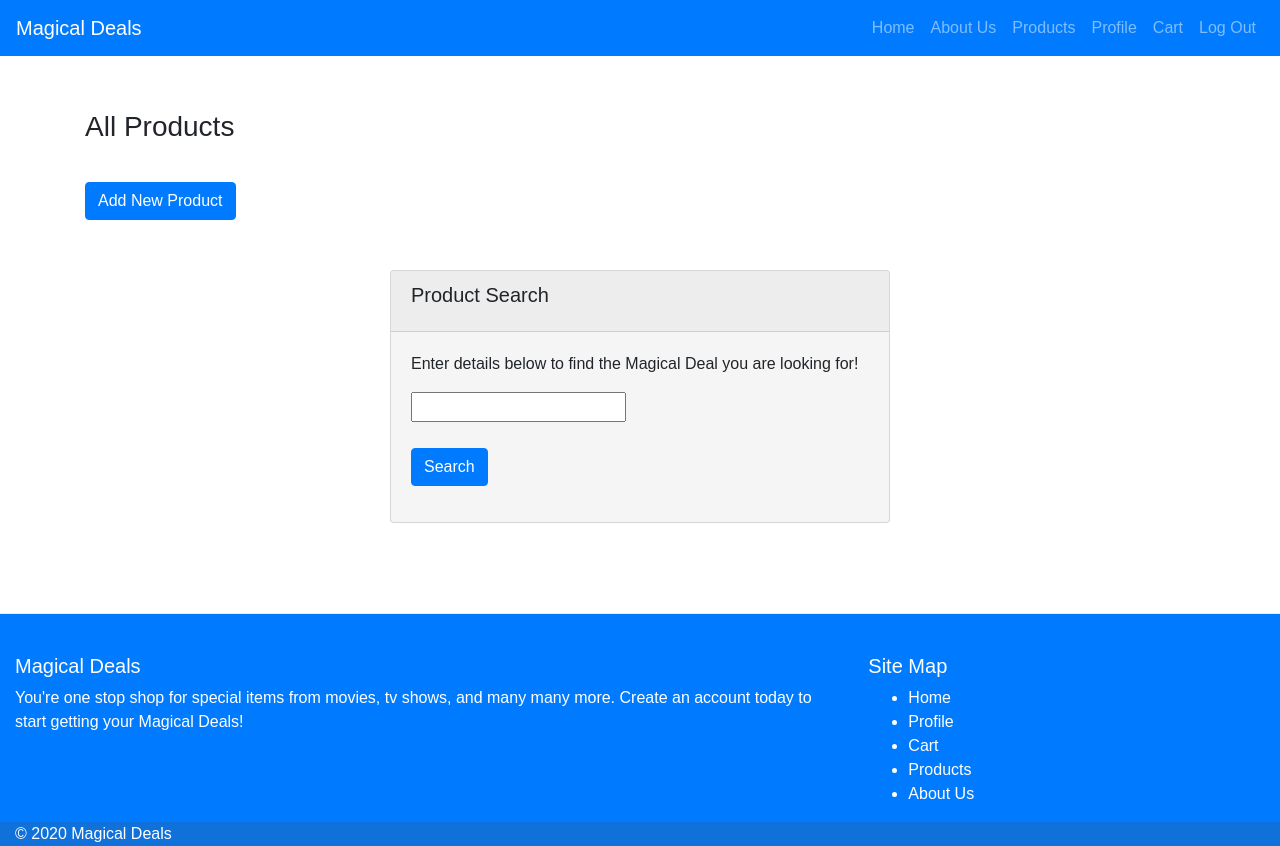
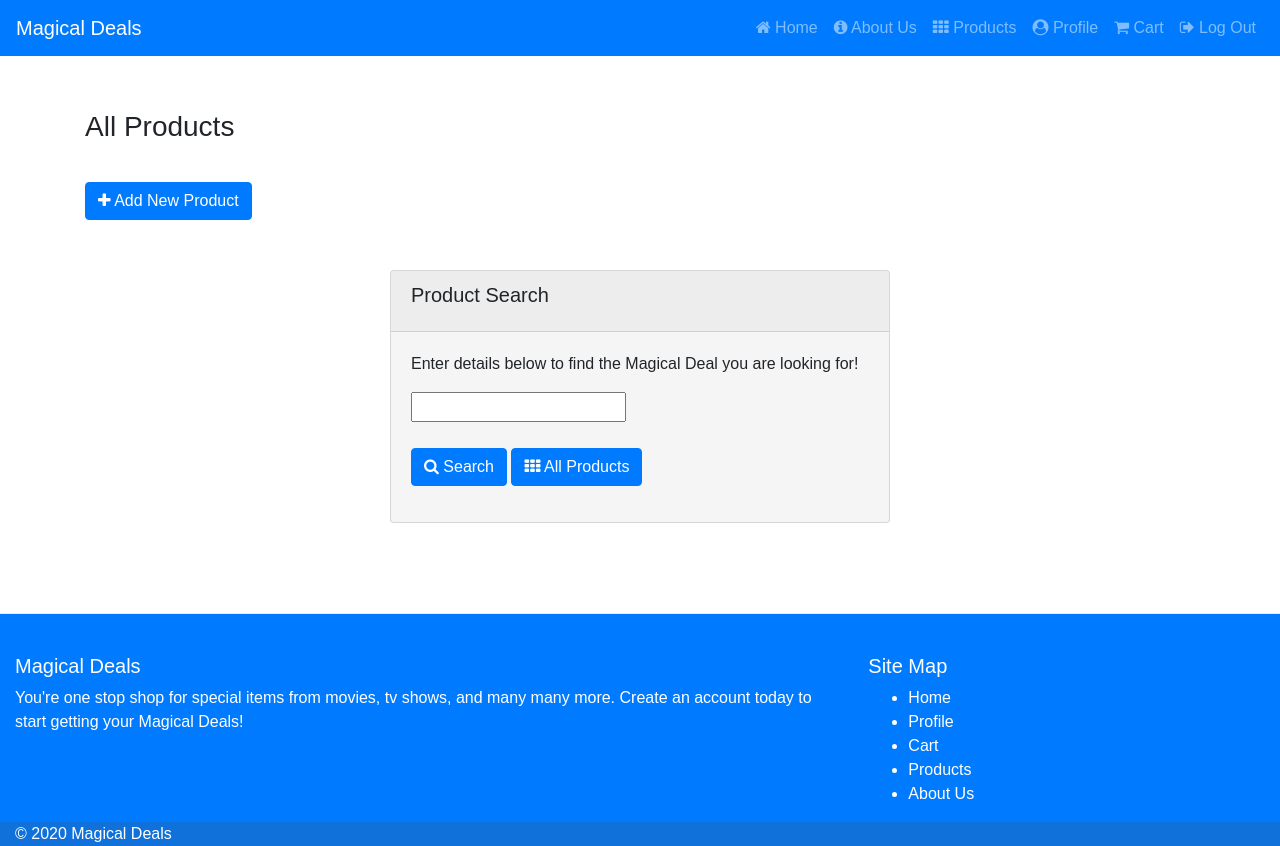
Before and after one commit to aidan-stritch/magical-deals, a Django app: page /products/ in a window 1280 px wide. Run offline with Django 3.2, Linux system fonts and the light colour scheme; the visitor is signed in with stand-in values (Sample User, id 1); data that the repository does not hold is empty; some libraries are stand-ins or nearby versions.

Commit message:
switched from glyphicons to font awesome icons

```diff
--- a/accounts/templates/edit_user.html
+++ b/accounts/templates/edit_user.html
@@ -19,10 +19,7 @@
     <p>{{ user_form | as_bootstrap }}</p>
     <p>{{ profile_form | as_bootstrap }}</p>
 
-    <button type="submit" class="btn btn-primary">
-      <span class="glyphicon glyphicon-ok" aria-hidden="true"></span> Update
-      Account
-    </button>
+    <button type="submit" class="btn btn-primary"><i class="fa fa-check" aria-hidden="true"></i> Update Account</button>
   </fieldset>
 </form>
 {% endblock %}
--- a/accounts/templates/login.html
+++ b/accounts/templates/login.html
@@ -13,7 +13,7 @@
   <fieldset class="form-group">
     {% csrf_token %} {{ user_form | as_bootstrap }}
 
-    <p><button type="submit" class="btn btn-primary">Log in</button></p>
+    <p><button type="submit" class="btn btn-primary"><i class="fa fa-sign-in" aria-hidden="true"></i> Log in</button></p>
     <p><a href="{% url 'password_reset' %}">Forgot password</a></p>
     <p>
       Dont have an account yet? <a href="{% url 'register' %}">Sign Up Now</a>
--- a/accounts/templates/profile.html
+++ b/accounts/templates/profile.html
@@ -68,7 +68,7 @@
     {% else %}
     <p class="important">Please fill out your profile information</p>
     {% endif %}
-    <p><a href="{% url 'edit_user' %}" class="btn btn-primary"><span class="glyphicon glyphicon-wrench" aria-hidden="true"></span> Edit Profile</a></p>
+    <p><a href="{% url 'edit_user' %}" class="btn btn-primary"><i class="fa fa-wrench" aria-hidden="true"></i> Edit Profile</a></p>
     </div>
 	</div>
     </div>
--- a/accounts/templates/sign-up.html
+++ b/accounts/templates/sign-up.html
@@ -24,7 +24,7 @@
 	<fieldset class="form-group">
 		{% csrf_token %}
 		{{  user_form | as_bootstrap }}
-		<p><button type="submit" class="btn btn-primary">Create account</button></p>
+		<p><button type="submit" class="btn btn-primary"><i class="fa fa-user-plus" aria-hidden="true"></i> Create account</button></p>
         <p>Already got an account? <a href="{% url 'login' %}">Sign In</a></p>
 	</fieldset>
 </form>
--- a/home/templates/about.html
+++ b/home/templates/about.html
@@ -23,12 +23,12 @@
     {% if user.is_authenticated %}
     <p>
         <h5>Sign in to go to your profile and start getting more Magical Deals</h5>
-        <a href="{% url 'login' %}" class="btn btn-primary"><span class="glyphicon glyphicon-log-in" aria-hidden="true"></span> Sign In</a>
+        <a href="{% url 'login' %}" class="btn btn-primary"><i class="fa fa-sign-in" aria-hidden="true"></i> Sign In</a>
     </p>
     {% else %}
     <p>
         <h5>Sign up today to start getting YOUR Magical Deals</h5>
-        <a href="{% url 'register' %}" class="btn btn-primary"><span class="glyphicon glyphicon-plus" aria-hidden="true"></span> Sign Up</a>
+        <a href="{% url 'register' %}" class="btn btn-primary"><i class="fa fa-plus" aria-hidden="true"></i> Sign Up</a>
     </p>
     {% endif %}
 
--- a/products/templates/add_product.html
+++ b/products/templates/add_product.html
@@ -18,10 +18,7 @@
 <form method="post" action="{% url 'add_product' %}" class="addProductForm" enctype="multipart/form-data">
 	<fieldset class="form-group">
 		{% csrf_token %} {{ add_form | as_bootstrap }}
-		<button type="submit" class="btn btn-primary"><span
-                    class="glyphicon glyphicon-plus"
-                    aria-hidden="true"
-                  ></span> Create Product</button>
+		<button type="submit" class="btn btn-primary"><i class="fa fa-plus" aria-hidden="true"></i> Create Product</button>
 	</fieldset>
 </form>
 {% endblock %}
--- a/products/templates/edit_product.html
+++ b/products/templates/edit_product.html
@@ -16,9 +16,7 @@
   <fieldset class="form-group">
     {% csrf_token %} {{ edit_form | as_bootstrap }}
     <button type="submit" class="btn btn-primary">
-      <span class="glyphicon glyphicon-ok" aria-hidden="true"></span> Save
-      Changes
-    </button>
+      <i class="fa fa-check" aria-hidden="true"></i> Save Changes</button>
   </fieldset>
 </form>
 
--- a/products/templates/products.html
+++ b/products/templates/products.html
@@ -3,10 +3,7 @@
 <div class="row">
     <div class="col-12 header-title">
         <h3>All Products</h3>
-        <a href="{% url 'add_product' %}" class="btn btn-primary"
-        ><span class="glyphicon glyphicon-plus" aria-hidden="true"></span> Add
-        New Product</a
-        >
+        <a href="{% url 'add_product' %}" class="btn btn-primary"><i class="fa fa-plus" aria-hidden="true"></i> Add New Product</a>
     </div>
 </div>
 <div class="col-md-12 card search-card">
@@ -20,7 +17,10 @@
         <div class="display">
             <form action="{% url 'search' %}" method="get">
                 <p><input type="text" name="q" class="search-input" required /></p>
-                <p><button type="submit" class="btn btn-primary">Search</button></p>
+                <p>
+                    <button type="submit" class="btn btn-primary"><i class="fa fa-search" aria-hidden="true"></i> Search</button>
+                    <a href="{% url 'products' %}" class="btn btn-primary"><i class="fa fa-th" aria-hidden="true"></i> All Products</a>
+                </p>
             </form>
         </div>
     </div>
@@ -66,10 +66,7 @@
                 required
             />
             <span class="input-group-btn">
-                <button class="btn btn-success" type="submit">
-                <span class="glyphicon glyphicon-plus" aria-hidden="true"></span>
-                Add
-                </button>
+                <button class="btn btn-success" type="submit"><i class="fa fa-plus" aria-hidden="true"></i> Add</button>
             </span>
             </div>
         </form>
@@ -78,13 +75,7 @@
 
       <div class="more-info card-footer">
         <p>
-          <a href="{% url 'view_product' product.id %}" class="btn btn-primary"
-            ><span
-              class="glyphicon glyphicon-info-sign"
-              aria-hidden="true"
-            ></span>
-            More Details</a
-          >
+          <a href="{% url 'view_product' product.id %}" class="btn btn-primary"><i class="fa fa-info-circle" aria-hidden="true"></i> More Details</a>
         </p>
       </div>
     </div>
--- a/templates/base.html
+++ b/templates/base.html
@@ -36,73 +36,42 @@
           <ul class="navbar-nav ml-auto">
             <li class="nav-item">
               <a class="nav-link" href="/"
-                ><span
-                  class="glyphicon glyphicon-home"
-                  aria-hidden="true"
-                ></span>
+                ><i class="fa fa-home" aria-hidden="true"></i>
                 Home </a
               >
             </li>
             <li class="nav-item">
               <a class="nav-link" href="{% url 'about' %}"
-                ><span
-                  class="glyphicon glyphicon-info-sign"
-                  aria-hidden="true"
-                ></span>
-                About Us</a
-              >
+                ><i class="fa fa-info-circle" aria-hidden="true"></i> About Us</a>
             </li>
             {% if user.is_authenticated %}
             <li class="nav-item">
               <a class="nav-link" href="{% url 'products' %}"
-                ><span class="glyphicon glyphicon-th" aria-hidden="true"></span>
-                Products</a
+                ><i class="fa fa-th" aria-hidden="true"></i> Products</a
               >
             </li>
             <li class="nav-item">
               <a class="nav-link" href="{% url 'profile' %}"
-                ><span
-                  class="glyphicon glyphicon-user"
-                  aria-hidden="true"
-                ></span>
-                Profile</a
+                ><i class="fa fa-user-circle" aria-hidden="true"></i> Profile</a
               >
             </li>
             <li class="nav-item">
               <a class="nav-link" href="{% url 'view_cart' %}"
-                ><span
-                  class="glyphicon glyphicon-shopping-cart"
-                  aria-hidden="true"
-                ></span>
-                Cart {% if product_count > 0 %}
+                ><i class="fa fa-shopping-cart" aria-hidden="true"></i> Cart {% if product_count > 0 %}
                 <label class="badge badge-warning"> {{ product_count }}</label>
                 {% endif %}
               </a>
             </li>
             <li class="nav-item navbar-links">
               <a class="nav-link" href="{% url 'logout' %}"
-                ><span class="glyphicon glyphicon-log-out" aria-hidden="true"></span>
-                Log Out</a
-              >
+                ><i class="fa fa-sign-out" aria-hidden="true"></i> Log Out</a>
             </li>
             {% else %}
             <li class="nav-item">
-              <a class="nav-link" href="{% url 'register' %}"
-                ><span
-                  class="glyphicon glyphicon-plus"
-                  aria-hidden="true"
-                ></span>
-                Sign Up</a
-              >
+              <a class="nav-link" href="{% url 'register' %}"><i class="fa fa-user-plus" aria-hidden="true"></i> Sign Up</a>
             </li>
             <li class="nav-item">
-              <a class="nav-link" href="{% url 'login' %}"
-                ><span
-                  class="glyphicon glyphicon-log-in"
-                  aria-hidden="true"
-                ></span>
-                Log In</a
-              >
+              <a class="nav-link" href="{% url 'login' %}"><i class="fa fa-sign-in" aria-hidden="true"></i> Log In</a>
             </li>
             {% endif %}
           </ul>
```
Also changed, not shown: cart/templates/cart.html (+5 -5 lines), checkout/templates/checkout.html (+4 -4 lines), home/templates/index.html (+5 -16 lines), products/templates/view_product.html (+6 -21 lines).
